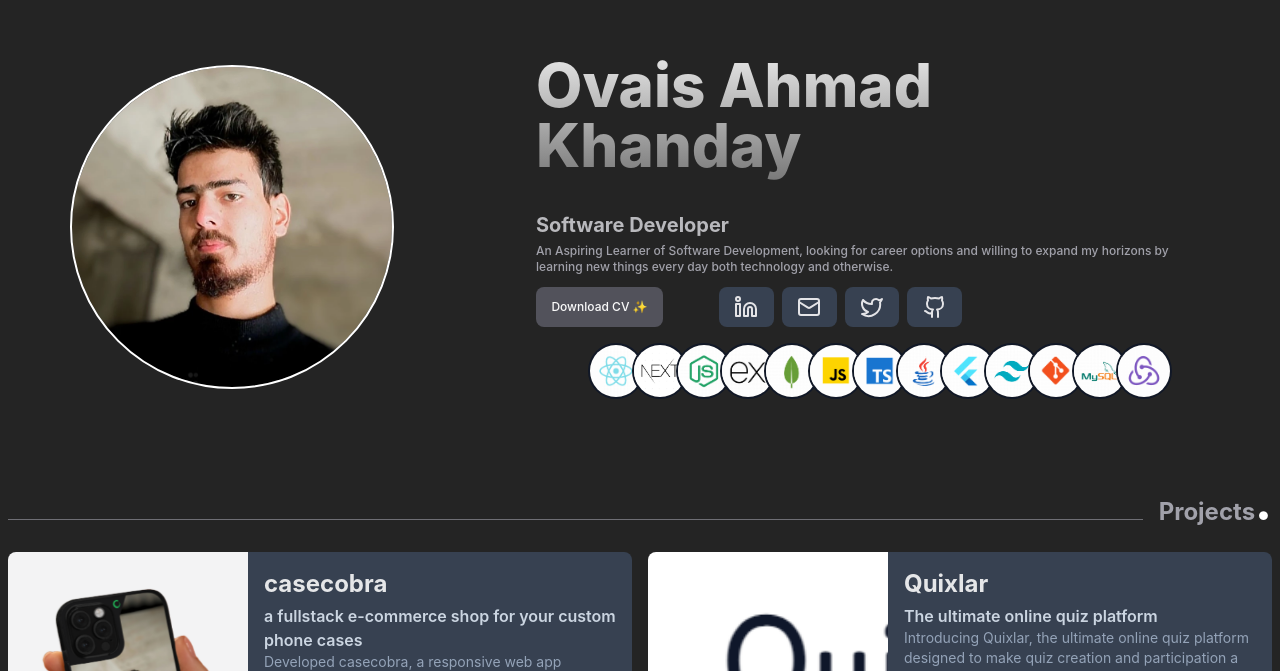
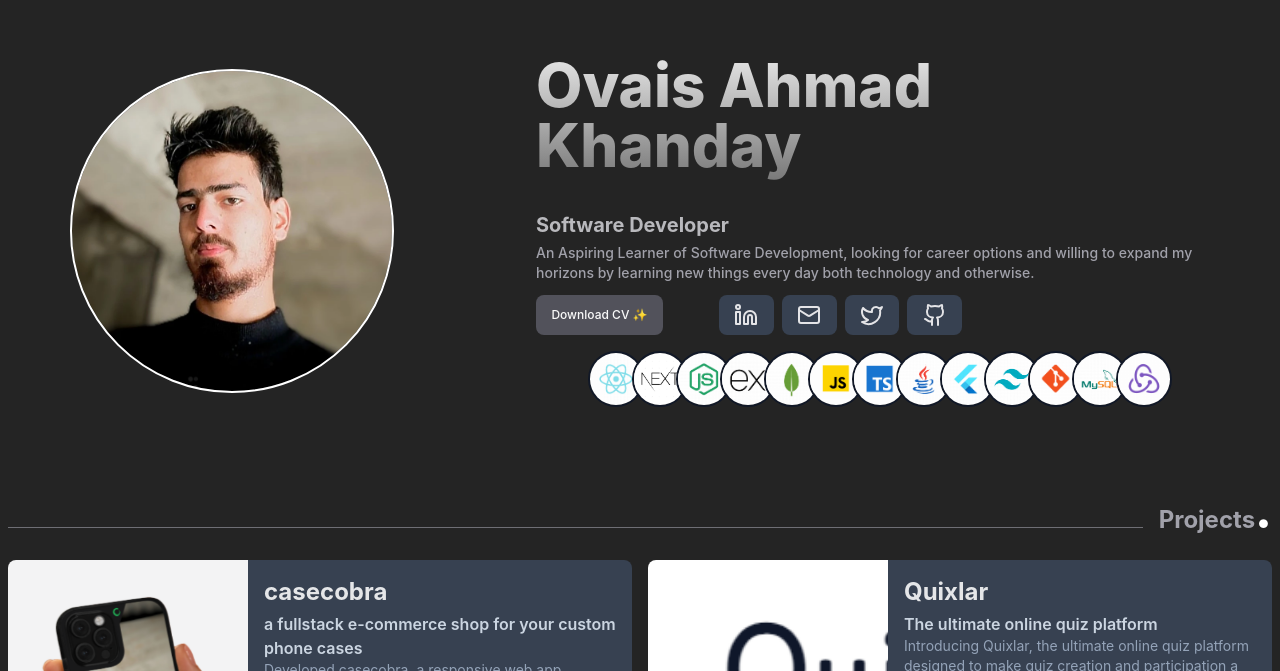
Before and after one commit to OvaisKhanday/portfolio, a React (Vite) app: page / in a window 1280 px wide. Shown: the part 129-800 px from the top of the page. Built offline with nearby package versions, Linux system fonts and the light colour scheme.

Commit message:
change text size

```diff
--- a/src/components/Introduction.tsx
+++ b/src/components/Introduction.tsx
@@ -20,7 +20,7 @@ const Introduction: FC<IntroductionProps> = () => {
           <h3 className='font-bold text-xl text-zinc-300/85 mb-1 w-full  text-center md:text-left'>Software Developer</h3>
         </RevealAnimation>
         <RevealAnimation>
-          <p className='text-zinc-400 font-medium '>
+          <p className='text-zinc-400 font-medium text-xs md:text-sm'>
             An Aspiring Learner of Software Development, looking for career options and willing to expand my horizons by learning new things every day
             both technology and otherwise.
           </p>
--- a/src/components/ProjectTile.tsx
+++ b/src/components/ProjectTile.tsx
@@ -19,7 +19,7 @@ const ProjectTile = ({ projectDetails }: { projectDetails: ProjectTileProps }) =
         </RevealAnimation>
 
         <RevealAnimation>
-          <p className='text-slate-400 font-normal text-sm'>{description}</p>
+          <p className='text-slate-400 font-normal text-xs md:text-sm'>{description}</p>
         </RevealAnimation>
         <div className='flex mt-4 gap-4'>
           <button
```
